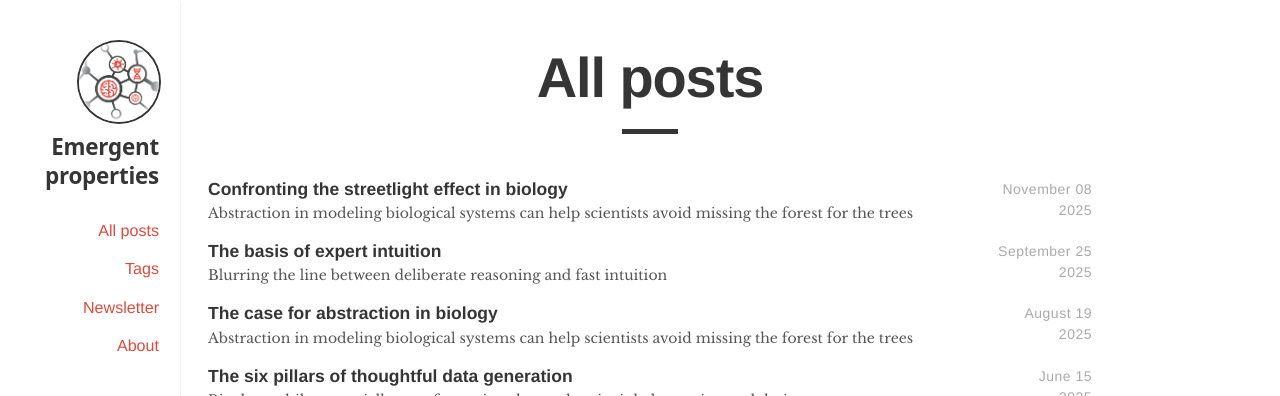
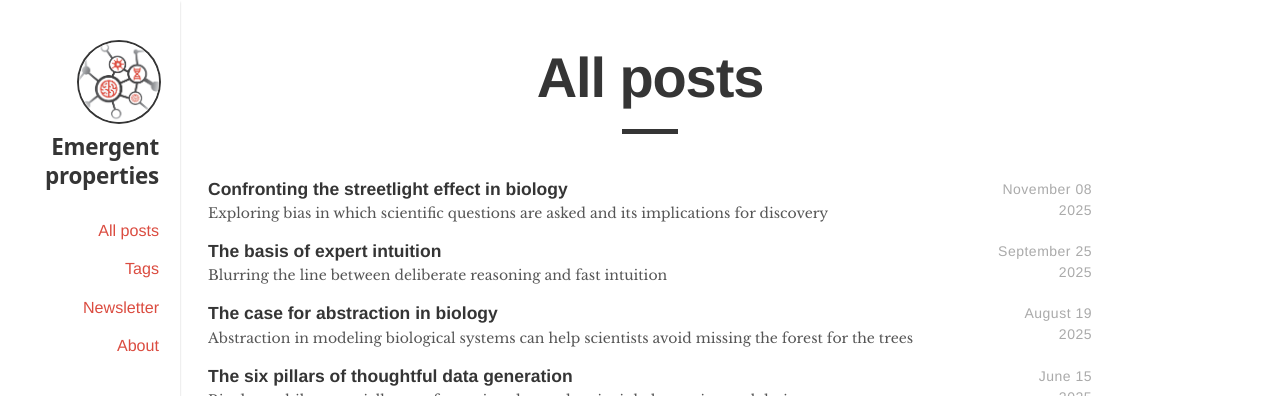
Before and after one commit to emergentpropertiesblog/emergentpropertiesblog.github.io, a Jekyll site: the page built from archive.html, in a window 1280 px wide. Shown: the top 396 px of the page. Built offline with Jekyll 4.4.1, drawn with Linux system fonts in a browser that asks for light colours.

Commit message:
Updating summary text

```diff
--- a/_config.yml
+++ b/_config.yml
@@ -33,7 +33,7 @@ author:
   email: emergentpropertiesblog@gmail.com
 
 # Pagination
-paginate: 5
+paginate: 8
 paginate_path: "/page/:num/"
 
 # Build settings
--- a/_posts/2025-11-08-streetlight-effect.md
+++ b/_posts/2025-11-08-streetlight-effect.md
@@ -6,7 +6,7 @@ date: 2025-11-08
 tags: [bias, metascience]
 summary_author: Rahul Gupta
 description: "The act of asking the 'right' scientific question is hailed as one of the most essential skills of a scientific investigator. However, the choice of question, and how it is investigated, is highly dependent on factors such as cost, available tools, and prior experience. Here, Preston sheds a light on how these and other forces coalesce to create the “streetlight effect” in science, how this effect shapes the corpus of scientific literature, and notable discoveries that defy this bias."
-topline: "Abstraction in modeling biological systems can help scientists avoid missing the forest for the trees"
+topline: "Exploring bias in which scientific questions are asked and its implications for discovery"
 ---
 
 {% include post_summary.html
```
